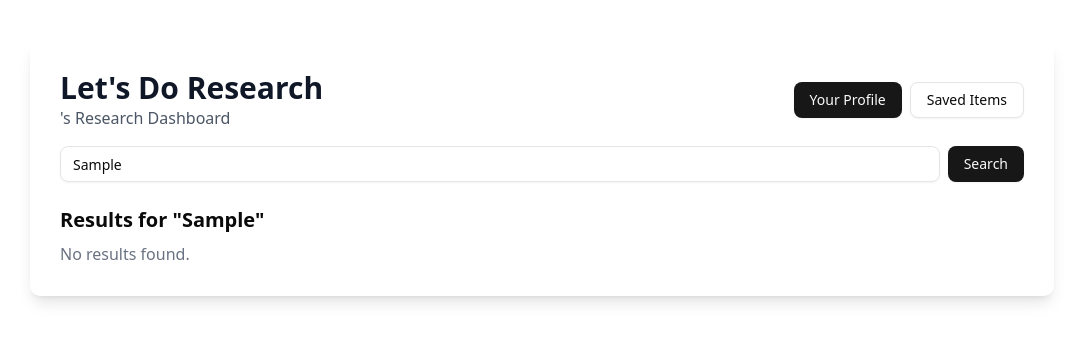
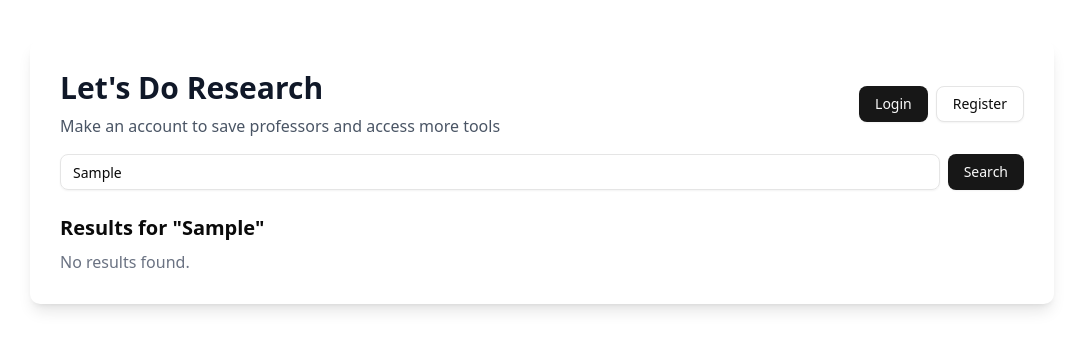
Before and after one commit to ShashwatM3/research-dashboard-UC-Davis, a Next.js app: page / in a window 1280 px wide. Both pictures are taken after typing "Sample" into the empty fields and a click on the button "Search". Shown: the top 350 px of the page, without its empty margins (98-1181 px from the left). Built offline with nearby package versions, Linux system fonts and the light colour scheme.

Commit message:
Perfectly Lovable

```diff
--- a/app/dashboard.tsx
+++ b/app/dashboard.tsx
@@ -106,6 +106,7 @@ export default Dashboard
 
 
 function SearchBoard() {
+  const router = useRouter();
   const { userCreds, searchQuery, setQuery } = useDashboardContext();
 
   const filteredResults = mockProfessors.filter((prof) =>
@@ -122,12 +123,24 @@ function SearchBoard() {
           <h1 className="text-3xl font-semibold text-gray-900">
             Let&apos;s Do Research
           </h1>
-          <h3 className='text-gray-600'>{userCreds?.username}'s Research Dashboard</h3>
+          {
+            userCreds ?
+            <h3 className='text-gray-600'>{userCreds?.username}'s Research Dashboard</h3>
+            :
+            <h3 className='text-gray-600 mt-2'>Make an account to save professors and access more tools</h3>
+          }
         </div>
-        <div className='flex items-center gap-2'>
-          <Button>Your Profile</Button>
-          <Button variant="outline">Saved Items</Button>
-        </div>
+        {userCreds ?
+          <div className='flex items-center gap-2'>
+            <Button>Your Profile</Button>
+            <Button variant="outline">Saved Items</Button>
+          </div>
+          :
+          <div className='flex items-center gap-2'>
+            <Button>Login</Button>
+            <Button onClick={() => {router.push("/signup")}} variant="outline">Register</Button>
+          </div>
+        }
       </div>
       <div className='flex gap-2 w-full mb-6'>
         <Input
```
